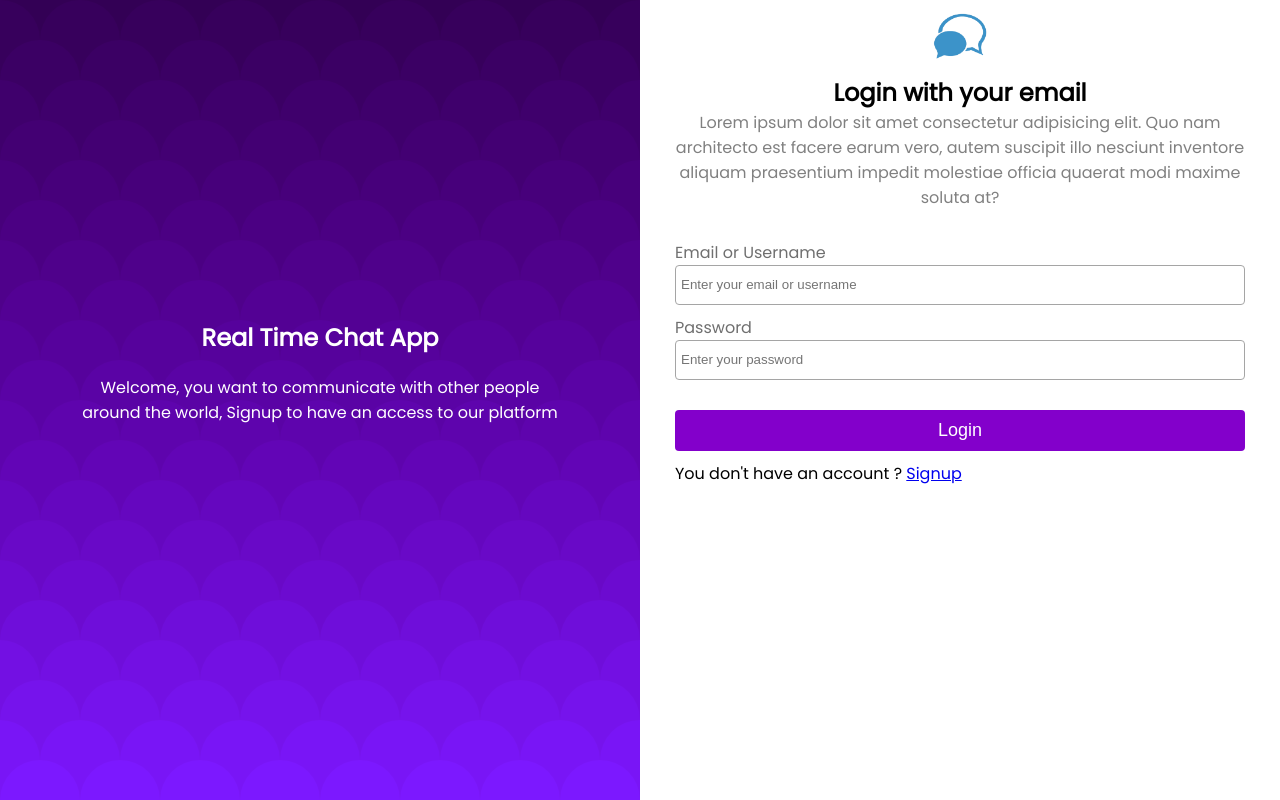
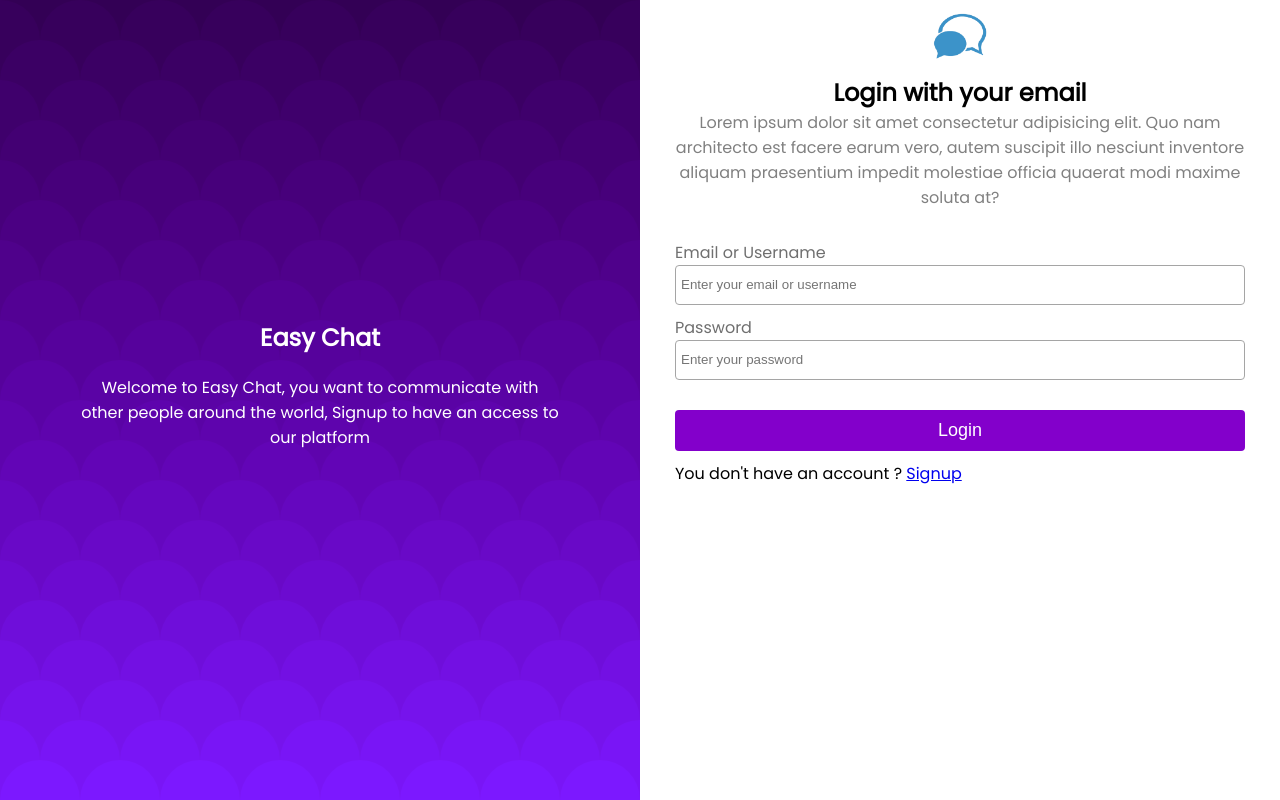
Before and after one commit to alexissengangabo07/MERN-chat-app, a React (Create React App) app in the folder client/: page /login in a window 1280 px wide. Built offline with nearby package versions, Linux system fonts and the light colour scheme.

Commit message:
fix: call api url

```diff
--- a/client/src/components/chat/Chat.jsx
+++ b/client/src/components/chat/Chat.jsx
@@ -38,7 +38,7 @@ const Chat = () => {
   const [userImage, setUserImage] = useState(null);
 
   useEffect(() => {
-    socket.current = io('ws://localhost:5000', { transports: ["websocket"] });
+    socket.current = io('ws://easy-chat-api.onrender.com', { transports: ["websocket"] });
     socket.current.on('getMessage', (message) => {
       dispatch(fetchUsersMessages({
         expediteur: message.expediteurId,
--- a/client/src/components/login/Login.jsx
+++ b/client/src/components/login/Login.jsx
@@ -38,9 +38,9 @@ const Login = () => {
     <div className='container'>
       <div className='left-side'>
         <div className='text-container'>
-          <h2 className='header'>Real Time Chat App</h2>
+          <h2 className='header'>Easy Chat</h2>
           <p>
-            Welcome, you want to communicate with other people around the world, Signup to have an access to our platform
+            Welcome to Easy Chat, you want to communicate with other people around the world, Signup to have an access to our platform
           </p>
         </div>
       </div>
```
Also changed, not shown: 1 other file (tests, documents, lock files or other folders).
